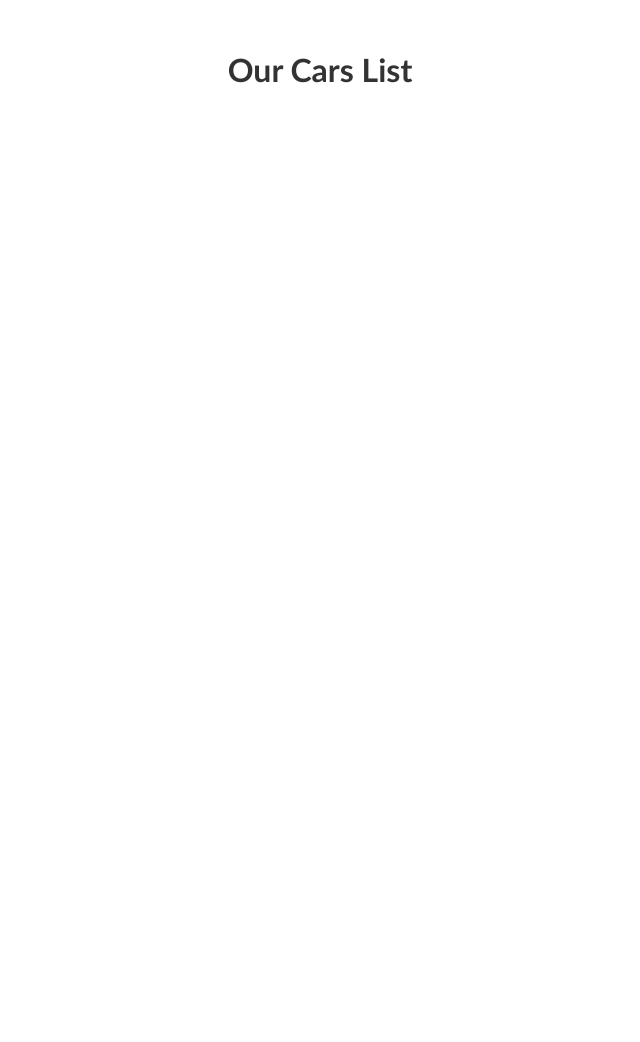
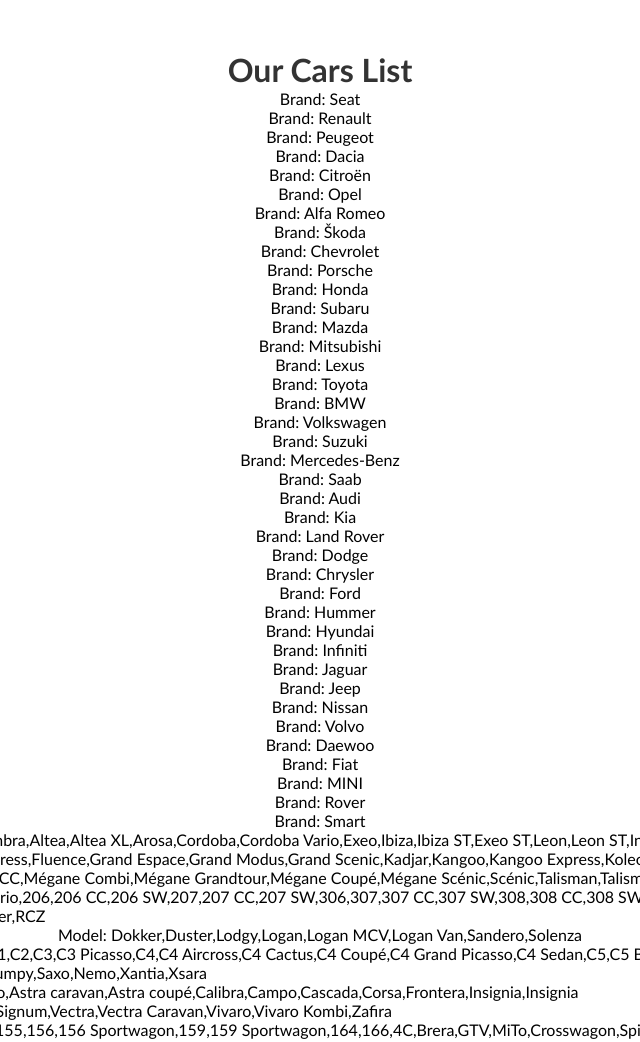
Before and after one commit to LukBui/JavaScript-test, a plain HTML site: page Task 4/Index.html in a window 1280 px wide. Shown: the top 1042 px of the page, without its empty margins (320-960 px from the left). Before the commit the page ends 800 px from the top, so only its background shows below. Drawn offline with Linux system fonts and the light colour scheme.

Commit message:
Finished 8 excercises, 2 unfinished(3rd and 4th)

```diff
--- a/Task 4/script.js
+++ b/Task 4/script.js
@@ -10,3 +10,23 @@ turėti bent minimalų stilių ir būti responsive;
 -------------------------------------------------------------------------- */
 
 const ENDPOINT = 'cars.json';
+
+fetch('./cars.json')
+    .then((res) => res.json())
+    .then((data) => {
+        appendData(data);
+    });
+
+function appendData(data) {
+    const output = document.getElementById('output');
+    for(let i = 0; i < data.length; i++) {
+        const containerBrand = document.createElement('div');
+        containerBrand.innerHTML = 'Brand: ' + data[i].brand;
+        output.appendChild(containerBrand)
+    }
+    for(let i = 0; i < data.length; i++) {
+        const containerModel = document.createElement('div');
+        containerModel.innerHTML = 'Model: ' + data[i].models;
+        output.appendChild(containerModel)
+    }
+}
--- a/Task 4/style.css
+++ b/Task 4/style.css
@@ -27,3 +27,9 @@
   margin-top: 50px;
   color: #333;
 }
+
+#output {
+  display: flex;
+  align-items: center;
+  flex-direction: column;
+}
```
Also changed, not shown: Task 3/script.js (+11 -1 lines).
